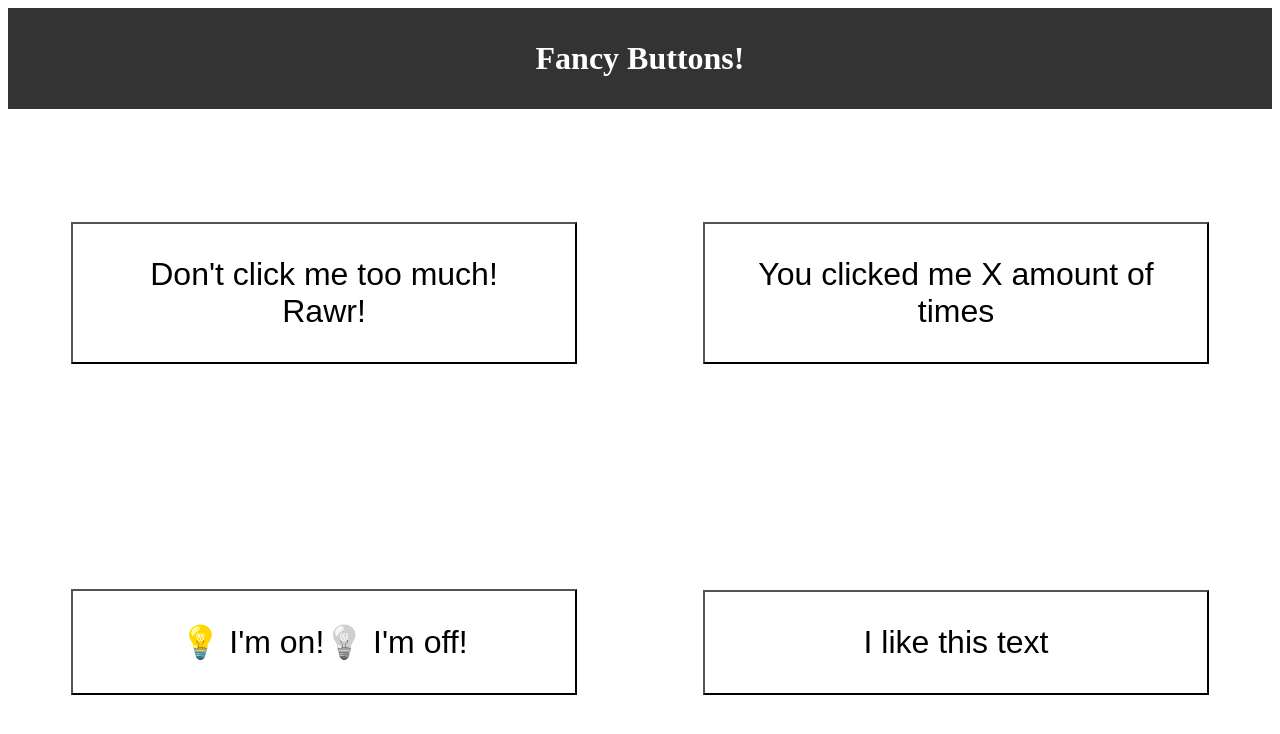
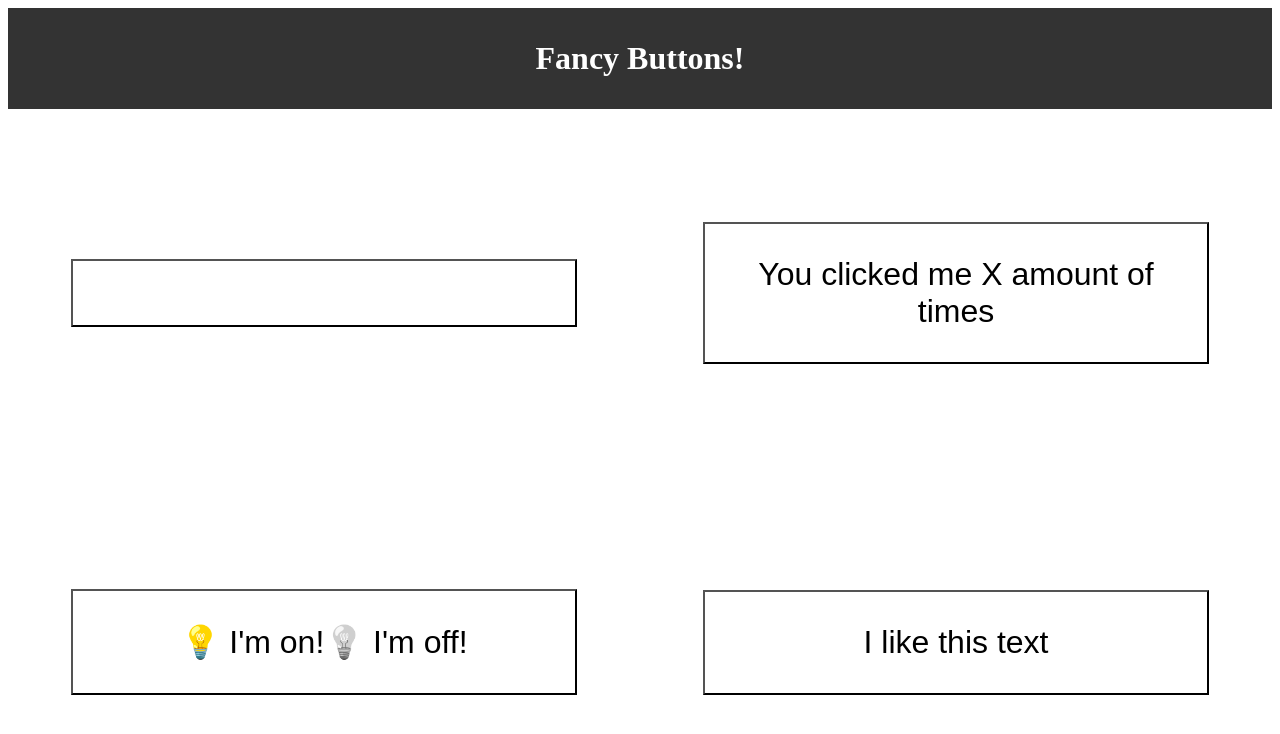
Before and after one commit to jeandre-visser/fancy-buttons, a React (Create React App) app: page / in a window 1280 px wide. Shown: the top 734 px of the page. Built offline with nearby package versions, Linux system fonts and the light colour scheme.

Commit message:
Add inline button styling and conditional rendering

```diff
--- a/src/components/AngryButton.js
+++ b/src/components/AngryButton.js
@@ -1,11 +1,15 @@
 import { useState } from "react";
 
-function AngryButton() {
+function AngryButton(props) {
+
+  const [anger, setAnger] = useState();
 
   return (
-    <button className="AngryButton">
-    {/* When the threshold is not reached */}<span>Don't click me too much! </span>
-    {/* When the threshold is not reached */}<span>Rawr!</span>
+    <button className="AngryButton" style={{backgroundColor: `rgba(255,0,0,${anger})`}}>
+    {/* When the threshold is not reached */}
+    { anger < 1 && <span>Don't click me too much! </span>}
+    {/* When the threshold is not reached */}
+    { anger > 1 && <span>Rawr!</span> }
   </button>
   );
 }
```
